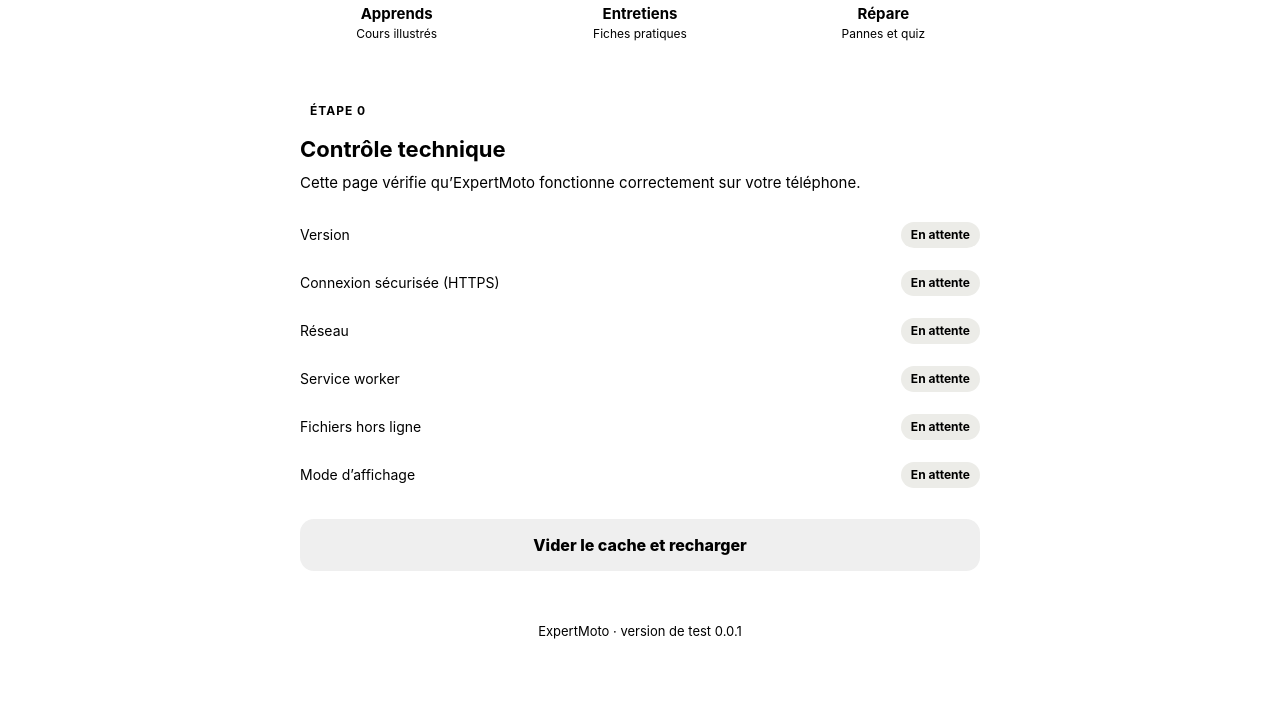
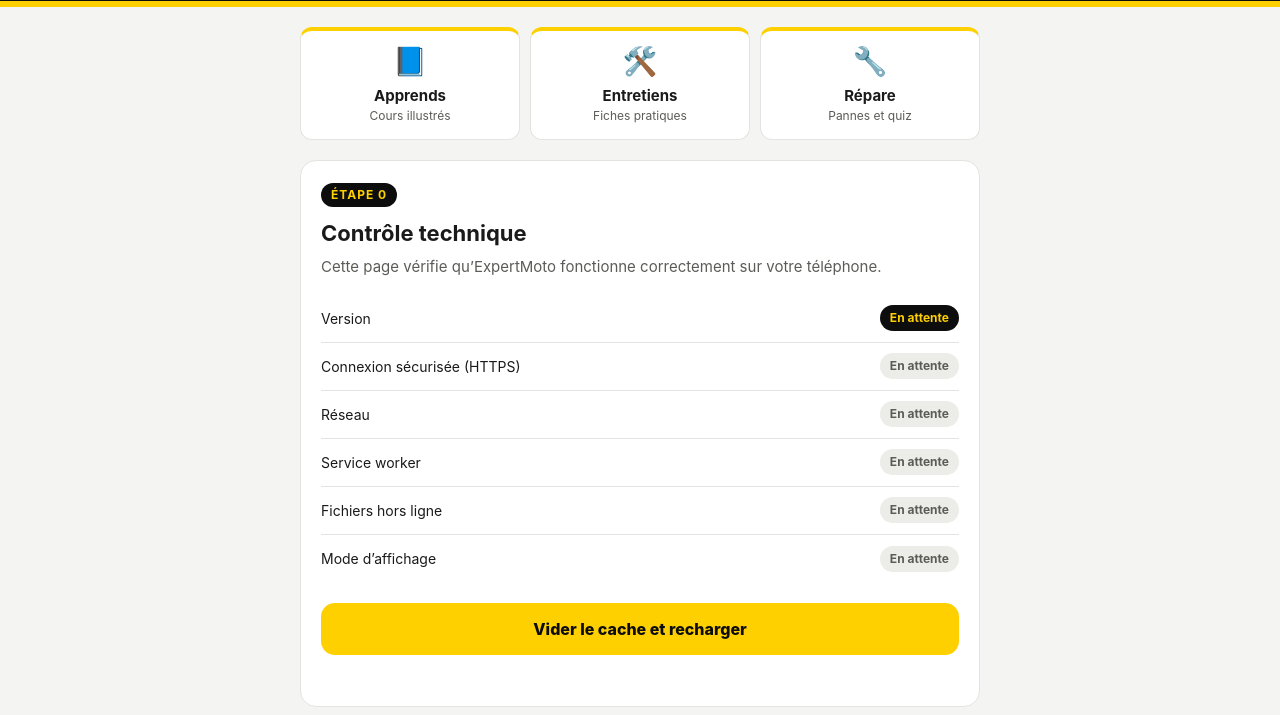
Before and after one commit to maxhedylanrazafimamonjy-sketch/expermoto, a plain HTML site: page index.html in a window 1280 px wide. Shown: the part 263-978 px from the top of the page. Before the commit the page ends 928 px from the top, so only its background shows below. Drawn offline with Linux system fonts and the light colour scheme; files that its build step writes are made by us from their sources; a script that the page names is missing.

Commit message:
Update style.css

```diff
--- a/css/ css/style.css
+++ b/css/ css/style.css
@@ -1,13 +1,15 @@
+/* ExpertMoto - feuille de style (version pour votre index.html actuel) */
+
 :root {
-–yellow: #FFD000;
-–black: #0D0D0D;
-–ink: #1A1A1A;
-–white: #FFFFFF;
-–grey: #F4F4F2;
-–line: #E3E3DF;
-–muted: #5B5B57;
-–radius: 16px;
-–gutter: 20px;
+  --yellow: #FFD000;
+  --black: #0D0D0D;
+  --ink: #1A1A1A;
+  --white: #FFFFFF;
+  --grey: #F4F4F2;
+  --line: #E3E3DF;
+  --muted: #5B5B57;
+  --radius: 16px;
+  --gutter: 20px;
 }
 
 *, *::before, *::after {
@@ -21,9 +23,9 @@ text-size-adjust: 100%;
 
 body {
   margin: 0;
-background: var(–grey);
-color: var(–ink);
-font-family: -apple-system, BlinkMacSystemFont, “Segoe UI”, Roboto, Arial, sans-serif;
+  background: var(--grey);
+  color: var(--ink);
+  font-family: -apple-system, BlinkMacSystemFont, "Segoe UI", Roboto, Arial, sans-serif;
   font-size: 16px;
   line-height: 1.5;
   min-height: 100vh;
@@ -35,10 +37,10 @@ margin: 0;
 }
 
 .hero {
-background: var(–black);
-color: var(–white);
-padding: calc(20px + env(safe-area-inset-top)) var(–gutter) 32px;
-border-bottom: 6px solid var(–yellow);
+  background: var(--black);
+  color: var(--white);
+  padding: calc(20px + env(safe-area-inset-top)) var(--gutter) 32px;
+  border-bottom: 6px solid var(--yellow);
 }
 
 .brand {
@@ -53,9 +55,9 @@ display: grid;
   place-items: center;
   width: 44px;
   height: 44px;
-border: 3px solid var(–yellow);
+  border: 3px solid var(--yellow);
   border-radius: 50%;
-color: var(–yellow);
+  color: var(--yellow);
   font-weight: 800;
   font-size: 16px;
 }
@@ -67,7 +69,7 @@ letter-spacing: 0.3px;
 }
 
 .eyebrow {
-color: var(–yellow);
+  color: var(--yellow);
   font-size: 13px;
   font-weight: 700;
   text-transform: uppercase;
@@ -83,7 +85,7 @@ margin-bottom: 14px;
 }
 
 h1 span {
-color: var(–yellow);
+  color: var(--yellow);
 }
 
 .lead {
@@ -93,7 +95,7 @@ max-width: 34em;
 }
 
 main {
-padding: 20px var(–gutter) 0;
+  padding: 20px var(--gutter) 0;
   max-width: 720px;
   margin: 0 auto;
 }
@@ -106,9 +108,9 @@ margin-bottom: 20px;
 }
 
 .pillar {
-background: var(–white);
-border: 1px solid var(–line);
-border-top: 4px solid var(–yellow);
+  background: var(--white);
+  border: 1px solid var(--line);
+  border-top: 4px solid var(--yellow);
   border-radius: 12px;
   padding: 14px 8px;
   text-align: center;
@@ -128,20 +130,20 @@ font-weight: 700;
 
 .pillar p {
   font-size: 12px;
-color: var(–muted);
+  color: var(--muted);
 }
 
 .card {
-background: var(–white);
-border: 1px solid var(–line);
-border-radius: var(–radius);
+  background: var(--white);
+  border: 1px solid var(--line);
+  border-radius: var(--radius);
   padding: 20px;
 }
 
 .tag {
   display: inline-block;
-background: var(–black);
-color: var(–yellow);
+  background: var(--black);
+  color: var(--yellow);
   font-size: 12px;
   font-weight: 700;
   letter-spacing: 1px;
@@ -157,7 +159,7 @@ margin-bottom: 6px;
 }
 
 .muted {
-color: var(–muted);
+  color: var(--muted);
   font-size: 15px;
 }
 
@@ -174,7 +176,7 @@ justify-content: space-between;
   gap: 12px;
   min-height: 48px;
   padding: 8px 0;
-border-bottom: 1px solid var(–line);
+  border-bottom: 1px solid var(--line);
   font-size: 14px;
 }
 
@@ -189,28 +191,28 @@ border-radius: 999px;
   font-size: 12px;
   font-weight: 700;
   background: #ECECE8;
-color: var(–muted);
+  color: var(--muted);
   text-align: right;
 }
 
-.pill[data-state=“ok”] {
+.pill[data-state="ok"] {
   background: #E3F4E8;
   color: #14692C;
 }
 
-.pill[data-state=“warn”] {
+.pill[data-state="warn"] {
   background: #FFF1CC;
   color: #7A4B00;
 }
 
-.pill[data-state=“ko”] {
+.pill[data-state="ko"] {
   background: #FBE3E3;
   color: #9B1C1C;
 }
 
-.pill[data-state=“info”] {
-background: var(–black);
-color: var(–yellow);
+.pill[data-state="info"] {
+  background: var(--black);
+  color: var(--yellow);
 }
 
 .btn {
@@ -220,8 +222,8 @@ min-height: 52px;
   padding: 14px 20px;
   border: 0;
   border-radius: 14px;
-background: var(–yellow);
-color: var(–black);
+  background: var(--yellow);
+  color: var(--black);
   font: inherit;
   font-weight: 800;
   cursor: pointer;
@@ -233,22 +235,22 @@ transform: scale(0.98);
 }
 
 .btn:focus-visible {
-outline: 3px solid var(–black);
+  outline: 3px solid var(--black);
   outline-offset: 3px;
 }
 
 .hint {
   margin-top: 10px;
   font-size: 14px;
-color: var(–muted);
+  color: var(--muted);
   min-height: 1.5em;
 }
 
 .footer {
   text-align: center;
-color: var(–muted);
+  color: var(--muted);
   font-size: 13px;
-padding: 24px var(–gutter) 0;
+  padding: 24px var(--gutter) 0;
 }
 
 @media (min-width: 600px) {
```
Lines whose indentation alone changed are shown as unchanged.
